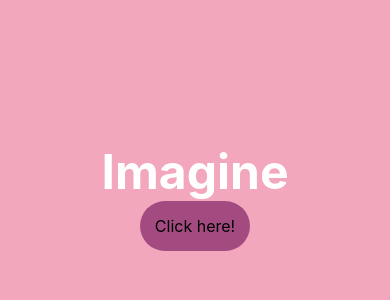
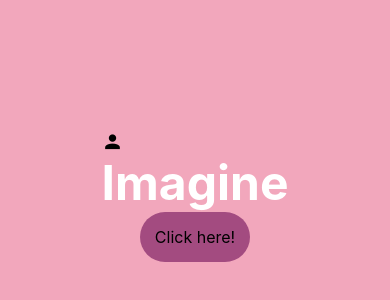
Before and after one commit to ASTROGBAE/COMP3130-example-project-workshops, a React Native app: screen / in a window 390 px wide. Shown: the part 226-526 px from the top of the page. Built offline with nearby package versions, Linux system fonts and the light colour scheme.

Commit message:
basic icons working

```diff
--- a/app/screens/LoginScreen.js
+++ b/app/screens/LoginScreen.js
@@ -4,16 +4,16 @@ import { StyleSheet, View, TextInput } from 'react-native';
 import {Formik} from 'formik';
 
 import AppText from '../components/AppText';
-import AppColors from '../config/AppColors';
 import AppButton from '../components/AppButton';
-import AppTextInput from '../components/AppTextInput';
 import AppScreen from '../components/AppScreen';
+import {MaterialCommunityIcons} from '@expo/vector-icons'
 
 function LoginScreen(props) {
     //const [user, setUser] = useState();
     return (
         <AppScreen style={styles.container}>
             <View>
+                <MaterialCommunityIcons name={'account'} size={22}/>
                 <AppText>Imagine</AppText>
                 <StatusBar style="auto" />
             </View>
```
